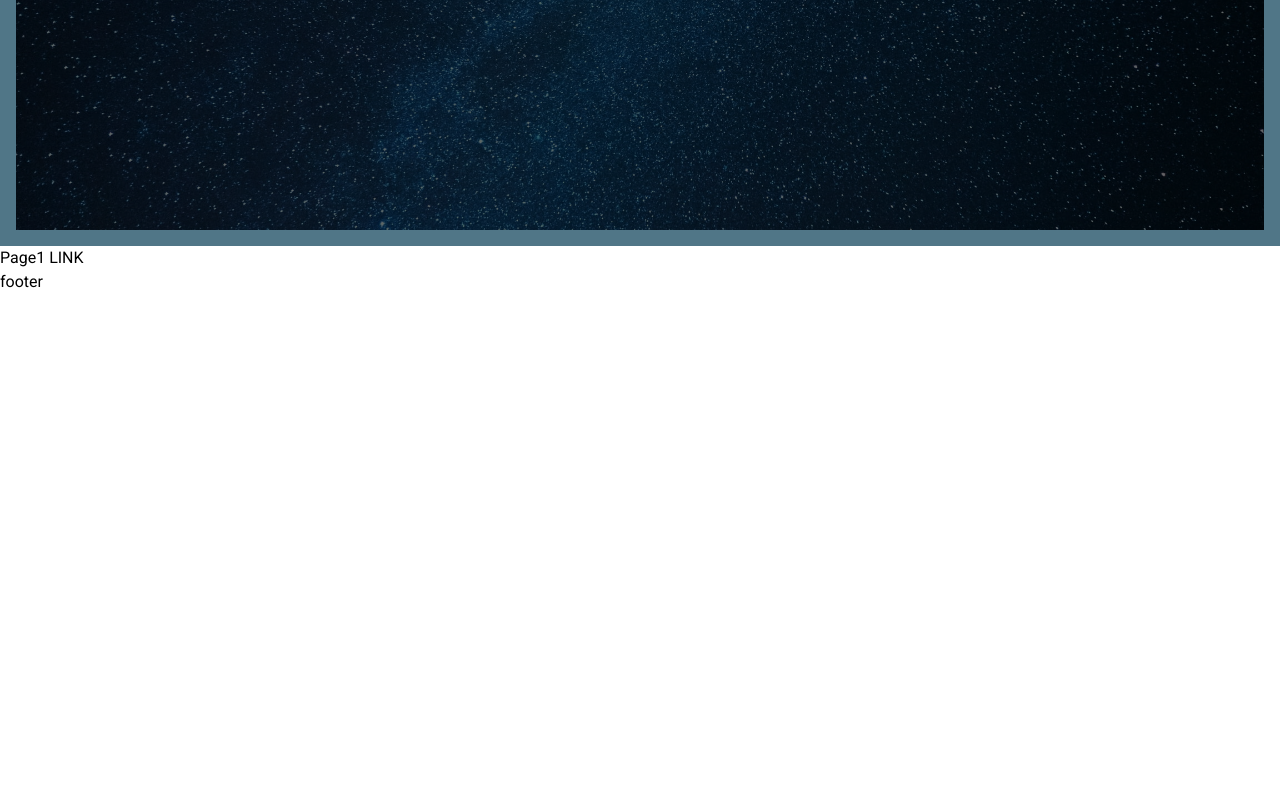
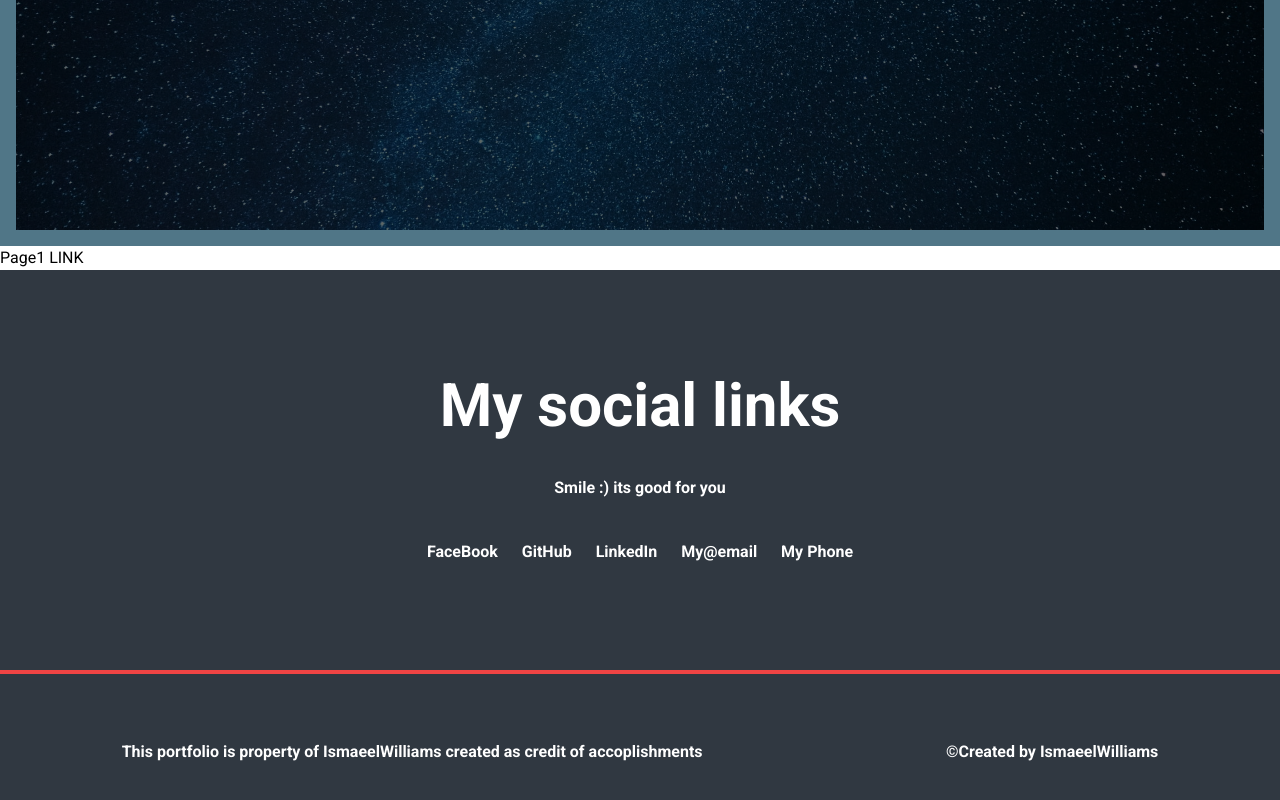
Before and after one commit to Ismaeel-Williams/Portfolio-mern, a Next.js app in the folder my-app/: page / in a window 1280 px wide. Shown: the part 650-1450 px from the top of the page. Before the commit the page ends 944 px from the top, so only its background shows below. Built offline with nearby package versions, Linux system fonts and the light colour scheme.

Commit message:
footer-mostly done

```diff
--- a/my-app/components/footer.tsx
+++ b/my-app/components/footer.tsx
@@ -1,7 +1,32 @@
 import React from "react";
 
 const footer = () => {
-  return <div>footer</div>;
+  return (
+    <section className="bg-[#303841] text-white w-full font-semibold">
+      <div className="content-center h-80 text-center mb-20">
+        <div>
+          <div className="py-10">
+            <h1 className="text-6xl py-10">My social links</h1>
+            <p>Smile :) its good for you</p>
+          </div>
+          <div className="space-x-6">
+            <a href="#">FaceBook</a>
+            <a href="#">GitHub</a>
+            <a href="#">LinkedIn</a>
+            <a href="#">My@email</a>
+            <a href="#">My Phone</a>
+          </div>
+        </div>
+      </div>
+      <div className="flex h-40 text-center border-red-500 border-t-4">
+        <p className="m-auto">
+          This portfolio is property of IsmaeelWilliams created as credit of
+          accoplishments
+        </p>
+        <p className="m-auto">©Created by IsmaeelWilliams</p>
+      </div>
+    </section>
+  );
 };
 
 export default footer;
```
